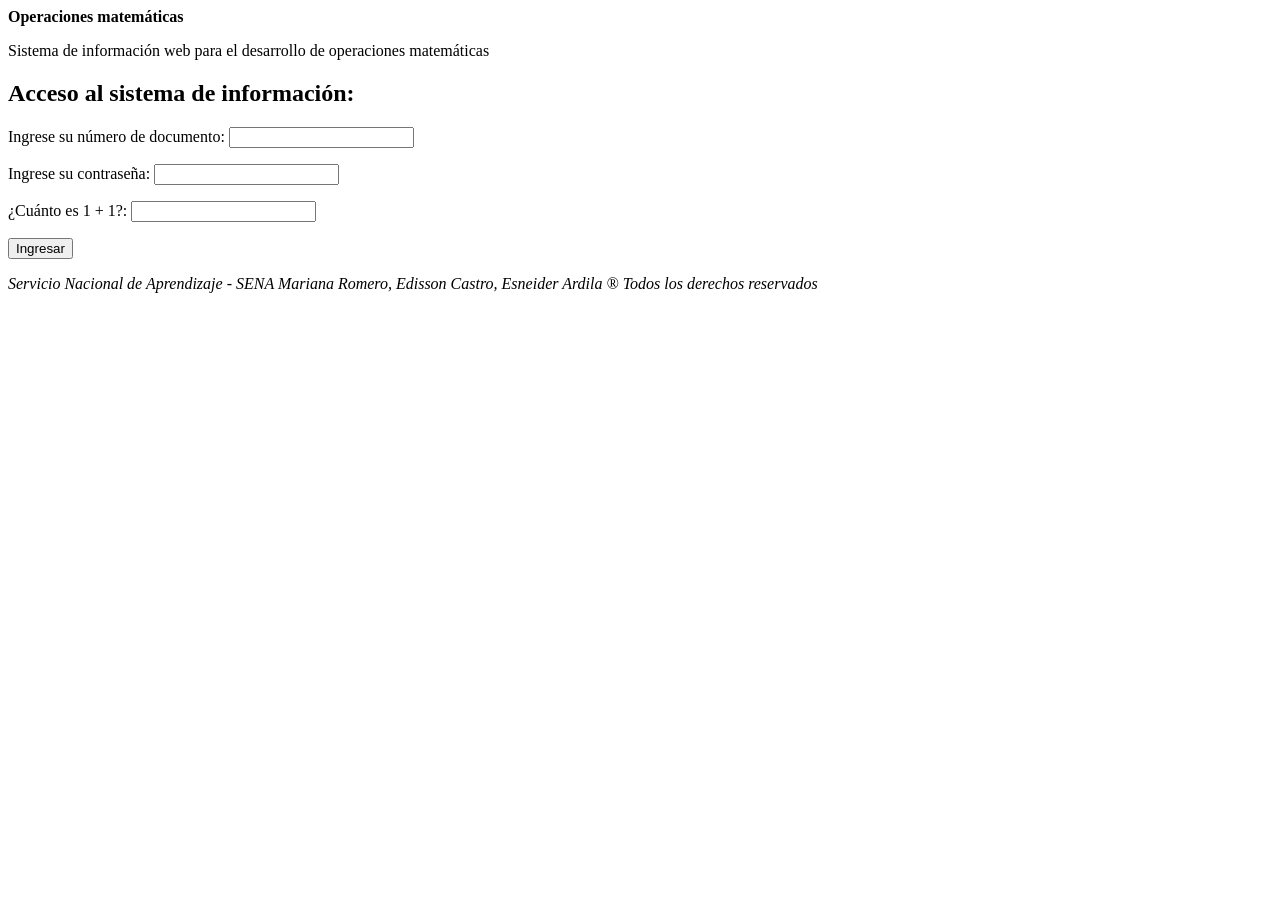
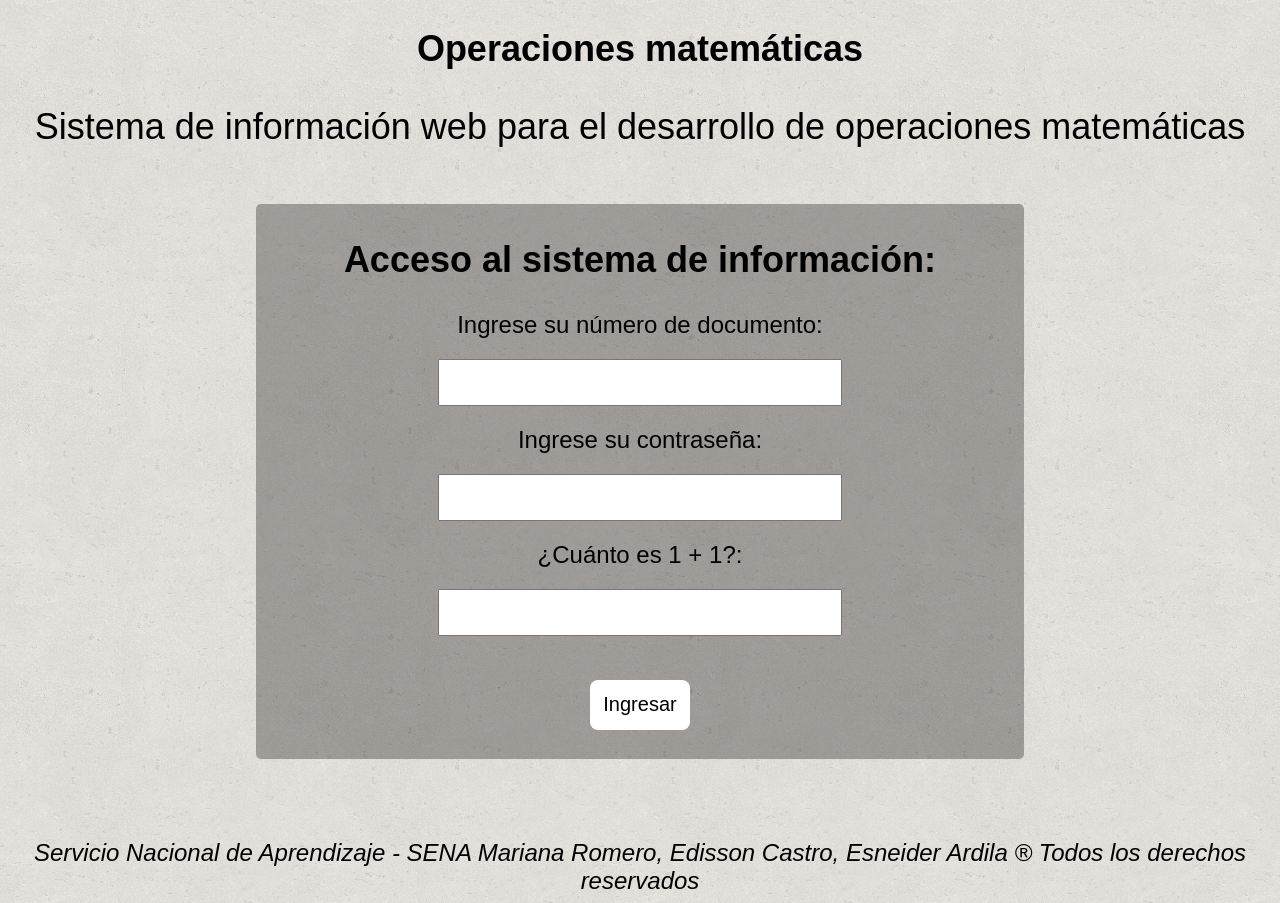
Before and after one commit to EdissonCastro/EjercicioOficial2, a PHP site: page /ingreso.html in a window 1280 px wide. Before the commit the page ends 293 px from the top, so only its background shows below. Run offline with PHP 8.4, Linux system fonts and the light colour scheme.

Commit message:
Add files via upload

```diff
--- /dev/null
+++ b/cerrarsesion.php
@@ -0,0 +1,5 @@
+<?php
+	session_start();
+	$_SESSION['usuario'] = false;
+	header("Location:index.html");
+?>
--- /dev/null
+++ b/estilos.css
@@ -0,0 +1,98 @@
+@charset "utf-8";
+body{
+	background-image:url("fondo.png");
+	font-family:Arial, Helvetica, sans-serif;
+	font-size:150%;
+	text-align: center;
+
+}
+
+header{
+	height:20%;
+	padding:20px;
+	font-size:150%;
+}
+
+footer{
+	margin-top:80px;
+}
+
+
+
+.divisionForm{
+	background-color:rgba(0, 0, 0, 0.3);
+	width:60%;
+	padding:5px;
+	height:55%;
+	margin:auto;
+	text-align:center;
+	border-radius:5px;
+}
+
+.division{
+	background-color:rgba(0, 0, 0, 0.3);
+	width:60%;
+	padding:5px;
+	height:165px;
+	margin:auto;
+	text-align:center;
+	border-radius:5px;
+}
+
+a:active
+{
+	color:black;
+}
+
+a:visited
+{
+	color:black;
+}
+
+a:link
+{
+	text-decoration:none;
+	color:black;
+}
+
+a:hover
+{
+	background-color:rgba(255,255,255,1);
+
+}
+
+a{
+	padding:15px;
+	border: 1px solid white;
+	border-radius:5px;
+}
+
+div{
+
+	height:100%;
+}
+
+input[type=text], input[type=password], select{
+	width:50%;
+	margin:20px 0;
+	padding:10px;
+	text-align:center;
+	font-size:20px;
+	font-family:Arial, Helvetica, sans-serif;
+}
+
+button{
+	font-size:20px;
+	width:100px;
+	height:50px;
+	font-family:Arial, Helvetica, sans-serif;
+	border-radius:8px;
+	background-color:rgba(255,255,255,1);
+	border-style:none;
+}
+
+button:hover
+{
+	background-color:rgba(0,153,204,0.5);
+
+}
--- a/ingreso.html
+++ b/ingreso.html
@@ -3,8 +3,10 @@
 <head>
 <meta charset="utf-8">
 <title>Operaciones</title>
+<link rel="stylesheet" href="estilos.css">
 </head>
 <body>
+	<div>
         <header>
             <strong>Operaciones matemáticas</strong>
 
@@ -14,25 +16,24 @@
             </p>
         </header>
 
-    <section>
+        <section class="divisionForm">
 
             <h1>Acceso al sistema de información:</h1>
 
             <form method="post" action="login.php">
-        	<p>
-            	Ingrese su número de documento:
-                <input type="text" name="documento">
-           	</p>
 
-			<p>
-            	Ingrese su contraseña:
-                <input type="password" name="clave">
-           	</p>
+                Ingrese su número de documento:  <br>
+                <input type="text" name="documento"><br>
 
-            <p>
-            	¿Cuánto es 1 + 1?:
-                <input type="text" name="respuesta">
-           	</p>
+
+               Ingrese su contraseña:	<br>
+               <input type="password" name="clave"><br>
+
+
+
+               ¿Cuánto es 1 + 1?:<br>
+               <input type="text" name="respuesta"><br>
+
 
                 <p>
                     <button type="submit">Ingresar</button>
@@ -49,5 +50,6 @@
                 Todos los derechos reservados
             </em>
         </footer>
+	</div>
 </body>
 </html>
--- a/seguridad.php
+++ b/seguridad.php
@@ -10,6 +10,4 @@
 		else return true;
 	}
 
-
-
 ?>
```
Also changed, not shown: consultaroperaciones.php (added, +70 -0 lines), divisionclass.php (added, +14 -0 lines), index.html (+8 -3 lines), multiplicacionclass.php (added, +14 -0 lines), operaciones.php (+8 -21 lines), operar.php (+48 -3 lines), pagusuario.php (+12 -1 lines), registraroperacion.php (added, +14 -0 lines), restaclass.php (added, +14 -0 lines), sumaclass.php (added, +14 -0 lines), fondo.png (added), fondoseccion.png (added). Lines whose indentation alone changed are shown as unchanged.
